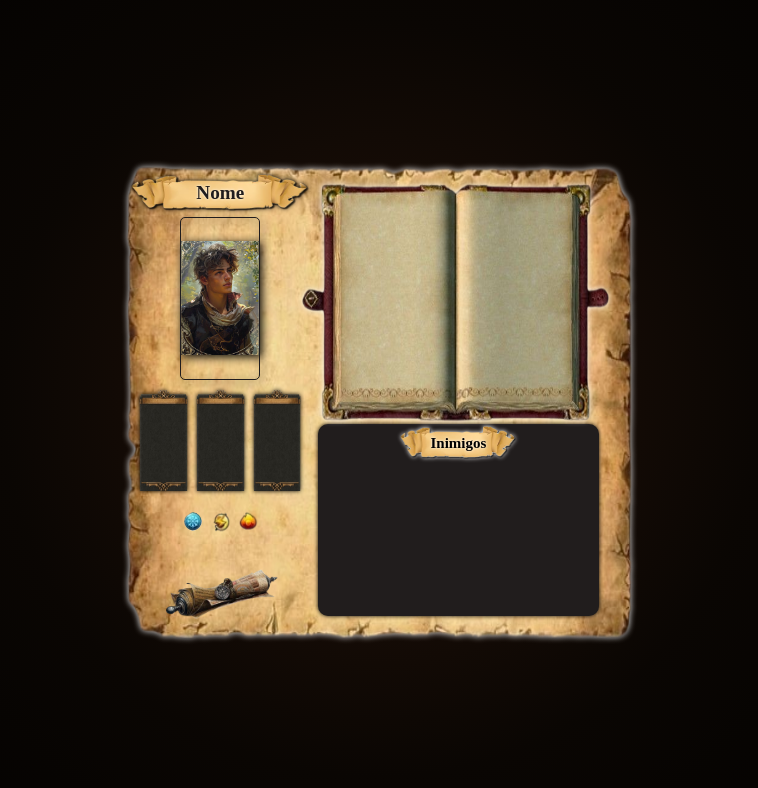
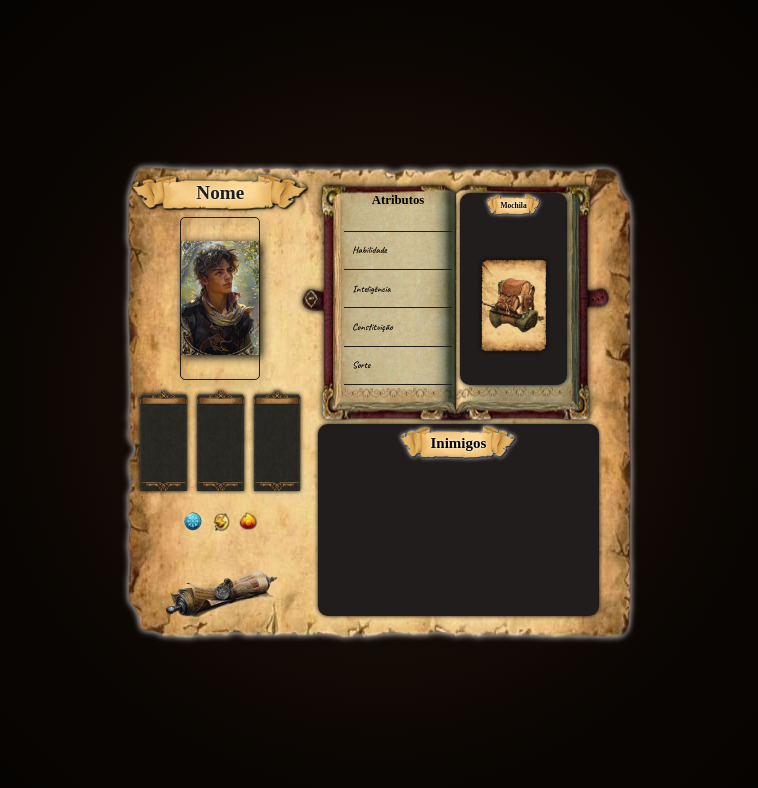
Before and after one commit to BiancoLorencini/sombrasDeThornValle, a React (Vite) app in the folder sombrasDeThornValle/: page /planilha in a window 1280 px wide. Shown: the top 788 px of the page, without its empty margins (261-1019 px from the left). Built offline with nearby package versions, Linux system fonts and the light colour scheme; a web font is replaced by a local one.

Commit message:
Feat: charFlip, backPack flip

```diff
--- a/sombrasDeThornValle/src/components/planilhaPersonagem/planilha.jsx
+++ b/sombrasDeThornValle/src/components/planilhaPersonagem/planilha.jsx
@@ -14,9 +14,14 @@ import character01 from '../../assets/characters/Protagonista01.png'
 const Planilha = () => {
   const [isStyle, setIsStyle] = useState({});
   const [flipped, setFlipped] = useState(false);
+  const [flipped2, setFlipped2] = useState(false);
 
   const handleClick = () => {
     setFlipped(!flipped);
+  };
+
+  const handleClickBackPack = () => {
+    setFlipped2(!flipped2);
   };
 
   const handleMouseMove = (e) => {
@@ -47,7 +52,24 @@ const handleMouseLeave = () => {
       <div className={ style.sheet } >
         <div>
           <div className={style.book}>
-
+            <div className={style.atributeSide}>
+              <h3>Atributos</h3>
+              <div className={style.att}><p>Habilidade</p></div>
+              <div className={style.att}><p>Inteligência</p></div>
+              <div className={style.att}><p>Constituição</p></div>
+              <div className={style.att}><p>Sorte</p></div>
+            </div>
+            <div className={style.infoSide} >
+              <div className={style.scrollFlag1}>
+                <h3>Mochila</h3>
+              </div>
+              <div className={` ${style.backPack} ${flipped2 ? style.flipped : ''}`}>
+                <button className={style.backPackButton} onClick={handleClickBackPack}  ><img src={backPack} alt="" /></button>
+              </div>
+              <div className={style.back}>
+                  <p>testando</p>
+              </div>
+            </div>
           </div>
           <div className={style.sheetEnemies}>
             <div className={style.scrollFlag} ><h3>Inimigos</h3></div>
--- a/sombrasDeThornValle/src/components/planilhaPersonagem/planilha.module.css
+++ b/sombrasDeThornValle/src/components/planilhaPersonagem/planilha.module.css
@@ -34,14 +34,107 @@
   width: 60%;
   height: 50%;
   object-fit: contain;
-  z-index: 3;
+  z-index: 1;
   display: flex;
   justify-content: center;
   align-self: center;
-  filter: drop-shadow(0 0 3px #fff);
+  filter: drop-shadow(0 0 3px #000);
   position: absolute;
   top: 5%;
   right: 5%;
+  gap: 0.5rem;
+}
+
+.atributeSide{
+  margin-top: 3%;
+  width: 35% ;
+  height: 80%;
+  z-index: 3;
+}
+
+.atributeSide h3{
+  text-align: center;
+  font-size: 0.8rem;
+  border-bottom: #211d1d 1px solid;
+  width: 100%;
+  height: 20%;
+  z-index: 3;
+}
+
+.att{
+  width: 100%;
+  height: 20%;
+  display: flex;
+  border-bottom: #211d1d 1px solid;
+  align-items: center;
+  font-size: 0.8rem;
+  z-index: 3;
+}
+
+.att p{
+  font-size: 0.6rem;
+  font-weight: 600;
+  font-family: 'Caveat', cursive;
+  padding: 0.5rem;
+  color: #000;
+  z-index: 3;
+}
+
+.infoSide{
+  margin-top: 3%;
+  width: 35%;
+  height: 80%;
+  background-color: #211d1d;
+  z-index: 3;
+  display: flex;
+  flex-direction: column;
+  align-items: center;
+  gap: 0.5rem;
+  filter: drop-shadow(0 0 2px #000);
+  border-radius: 10px;
+}
+
+.scrollFlag1{
+  background-image: url('../../assets/characterSheet/flagScroll.png');
+  background-repeat: no-repeat;
+  background-size: 100% 100%;
+  width: 55%;
+  height: 15%;
+  text-align: center;
+  font-size: 0.4rem;
+  display: flex;
+  justify-content: center;
+  align-items: center;
+  color: #000;
+  filter: drop-shadow(0 0 2px #fff);
+  text-shadow: 0 0 3px #fff;
+}
+
+.backPack{
+  width: 100%;
+  height: 100%;
+  display: flex;
+  justify-content: center;
+  align-items: center;
+  transform-style: preserve-3d;
+  transition: transform 0.6s ease;
+}
+
+.backPackButton{
+  width: 70%;
+  height: 85%;
+  border: none;
+  background-color: transparent;
+  cursor: pointer;
+  outline: none;
+  filter: drop-shadow(0 0 2px #000);
+  border-radius: 10px;
+}
+
+.backPackButton img{
+  width: 100%;
+  height: 100%;
+  object-fit: contain;
 }
 
 .sheetEnemies{
@@ -121,7 +214,7 @@
   transform-style: preserve-3d;
   transition: transform 0.6s ease;
   perspective: 1000px;
-  z-index: 5;
+  z-index: 10;
 }
 
 .sheetCharacterImage:hover {
@@ -131,7 +224,13 @@
 .flipped {
   transform: rotateY(180deg) scale(2.5);
   transition: transform 0.6s ease;
-  z-index: 10;
+  z-index: 20;
+}
+
+.flipped2 {
+  transform: rotateY(180deg) scale(2.5);
+  transition: transform 0.6s ease;
+  z-index: 20;
 }
 
 .front, .back {
```
